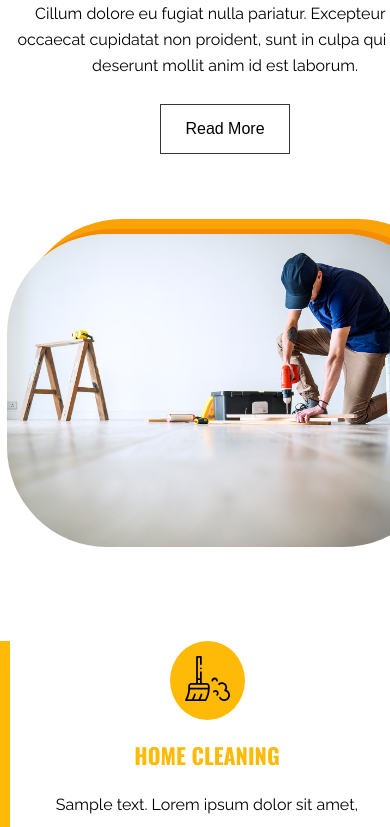
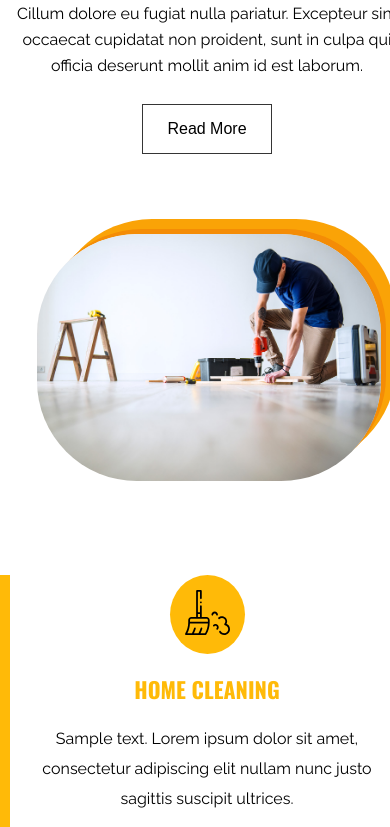
Before and after one commit to MotiLM2003/demo-responsive-website, a website built with Parcel: page index.html in a window 390 px wide. Shown: the part 269-1096 px from the top of the page. Built offline with nearby package versions, Linux system fonts and the light colour scheme.

Commit message:
responsive bug fixes for small width (360px/400px) still has some work...

```diff
--- a/cfr.css
+++ b/cfr.css
@@ -43,6 +43,31 @@
   --color-green-shades-10: rgba(0, 127, 95, 1);
 }
 
+/****** RESET  ******/
+*,
+*::before,
+*::after {
+  padding: 0;
+  margin: 0;
+  box-sizing: border-box;
+}
+
+a {
+  color: inherit;
+  font-family: inherit;
+  font-size: inherit;
+  text-decoration: none;
+}
+
+ul {
+  padding: 0;
+  margin: 0;
+}
+
+ul li {
+  list-style-type: none;
+}
+/****** RESET  ******/
 /*  FORMS GROUP ELEMENTS AND RULES */
 /* form group general */
 .form-group {
--- a/css.css
+++ b/css.css
@@ -1,32 +1,9 @@
 @import url('https://fonts.googleapis.com/css2?family=Raleway&display=swap');
 @import url('https://fonts.googleapis.com/css2?family=Oswald:wght@300;400;700&display=swap');
-*,
-*::before,
-*::after {
-  padding: 0;
-  margin: 0;
-  box-sizing: border-box;
-}
 
-a {
-  color: inherit;
-  font-family: inherit;
-  font-size: inherit;
-  text-decoration: none;
-}
-
-ul {
-  padding: 0;
-  margin: 0;
-}
-
-ul li {
-  list-style-type: none;
-}
 :root {
   --gray-light-1: #d9d9d9;
   --gray-light-2: rgb(217, 217, 217, 0.2);
-  --color-yellow-to-red-1: #f1c50e;
 }
 html {
   /* set font-size to 10px */
@@ -42,7 +19,7 @@ body {
   max-width: 120rem;
   margin: 0 auto;
   padding: 0 0.7rem;
-  min-width: 450px;
+  min-width: 360px;
 }
 
 .test:before {
@@ -269,10 +246,6 @@ a:hover > .fa-search {
     max-width: 100%;
   }
 
-  .home-repair-image .img-1 {
-    width: 10%;
-  }
-
   .home-repair-text .btn {
     margin: 2.5rem auto 4.5rem auto;
   }
@@ -291,12 +264,13 @@ a:hover > .fa-search {
 }
 
 .home-repair-image .img-1 {
-  width: 100%;
+  width: 86%;
   object-position: 96% 100%;
   background-position: 92% 100%;
   border-radius: 10rem;
   box-shadow: 0.5rem -0.5rem var(--color-yellow-to-red-3),
     1.5rem -1.5rem var(--color-yellow-to-red-2);
+  margin: 0 30px;
 }
 /*  CAROUSEL CONTENT */
 .carousel_content {
```
Also changed, not shown: 2 other files.
